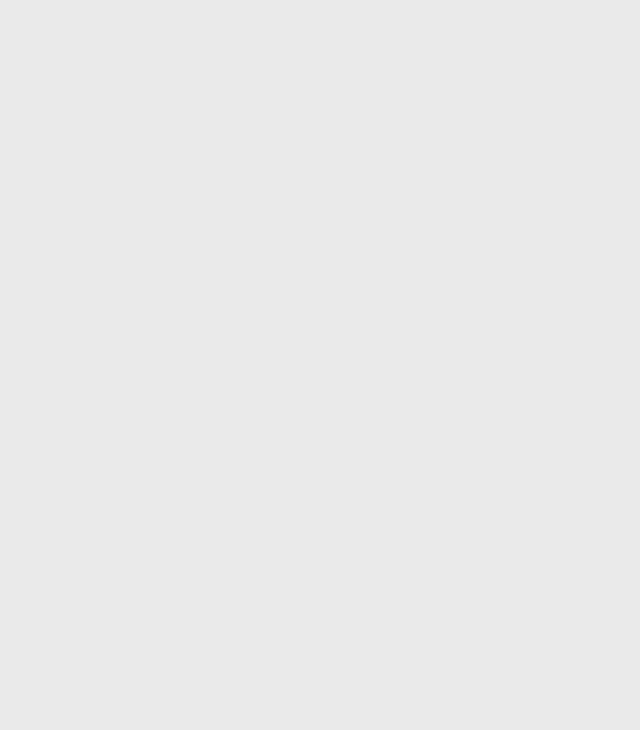
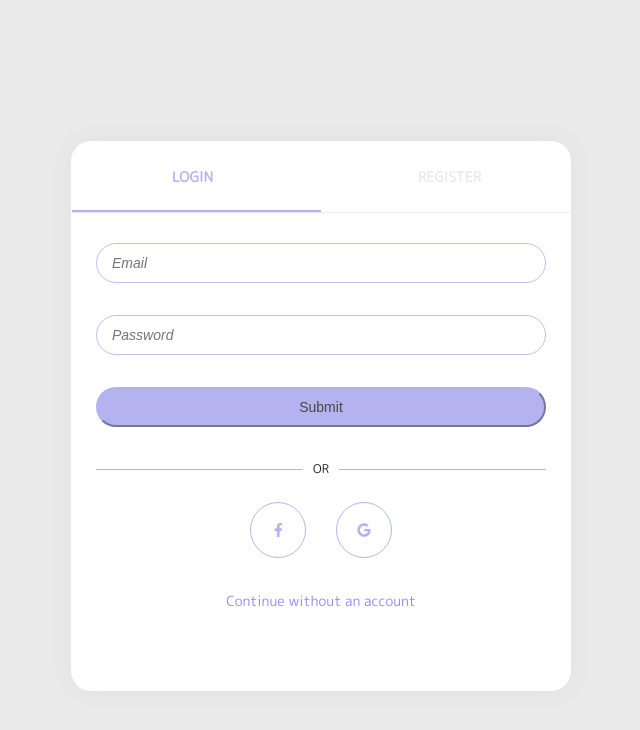
Before and after one commit to mvn-tienle2-dn/Todo-PWA, a Vue app in the folder todo-vue-pwa/: page /login in a window 1280 px wide. Shown: the top 730 px of the page, without its empty margins (319-959 px from the left). Built offline with nearby package versions, Linux system fonts and the light colour scheme.

Commit message:
Change auth page

```diff
--- a/todo-vue-pwa/src/assets/styling/modules/_all.scss
+++ b/todo-vue-pwa/src/assets/styling/modules/_all.scss
@@ -2,3 +2,4 @@
 @import 'form';
 @import 'checkbox';
 @import 'loading';
+@import 'tabs';
--- /dev/null
+++ b/todo-vue-pwa/src/assets/styling/modules/_tabs.scss
@@ -0,0 +1,43 @@
+.list-auth-tab {
+  @include pxRem(margin, 0 -32 30);
+  @extend %flex-between;
+  border-bottom: 1px solid map-get($color, border-light);
+  flex-grow: 2;
+  position: relative;
+  .auth-tab {
+    @include pxRem(padding-bottom, 25);
+    width: 50%;
+    text-align: center;
+    position: relative;
+    font-weight: 700;
+    color: map-get($color, border-light);
+    text-transform: uppercase;
+    transition: color .5s linear;
+    &:after {
+      @include pxRem(height, 2);
+      position: absolute;
+      left: 0;
+      bottom: 0;
+      width: 100%;
+      background-color: map-get($color, primary);
+      content: "";
+      transition: left .5s ease;
+    }
+    &:last-child {
+      &:after {
+        left: -100%;
+      }
+    }
+    &:first-child {
+      &:after {
+        left: 100%;
+      }
+    }
+  }
+  .router-link-exact-active {
+    color: map-get($color, primary);
+    &:after {
+      left: 0 !important;
+    }
+  }
+}
--- a/todo-vue-pwa/src/assets/styling/pages/_auth.scss
+++ b/todo-vue-pwa/src/assets/styling/pages/_auth.scss
@@ -22,7 +22,7 @@
     @include pxRem(border-radius, 20);
     @include pxRem(font-size, map-get($font-size, md));
     display: block;
-    width: 90%;
+    width: 100%;
     line-height: normal;
     background-color: map-get($color, white);
     border: 1px solid map-get($color, violet);
@@ -118,9 +118,11 @@
   }
 
   .btn-primary {
-    width: 90%;
+    width: 100%;
     color: map-get($color, btn-text);
     border-color: map-get($color, primary);
+    display: inherit;
+    margin: 0 auto;
   }
   .action {
     .btn {
@@ -155,7 +157,7 @@
       &:after {
         content: "";
         display: block;
-        width: 90%;
+        width: 100%;
         height: 90%;
         top: -110%;
         left: 0;
@@ -200,7 +202,7 @@
 
   .login-or {
     @include pxRem(margin, 32 auto);
-    width: 90%;
+    width: 100%;
     border-bottom: 1px solid map-get($color, primary);
     .pros {
       @include pxRem(margin-bottom, -10);
@@ -230,4 +232,15 @@
     color: map-get($color, err);
     display: block;
   }
+  .action {
+    @extend %flex-centered;
+    .social-item {
+      @include pxRem(width, 70);
+      @include pxRem(height, 70);
+      @include pxRem(line-height, 70);
+      @include pxRem(margin, 0 20);
+      border: 1px solid map-get($color, border);
+      border-radius: 50%;
+    }
+  }
 }
--- a/todo-vue-pwa/src/components/features/SignIn.vue
+++ b/todo-vue-pwa/src/components/features/SignIn.vue
@@ -14,7 +14,9 @@
       <div class="action">
         <button type="button" class="btn btn-fb" @click="signinWithFB()"><i class="fab fa-facebook-f"></i></button>
         <button type="button" class="btn btn-google" @click="signinWithGoogle()"><i class="fab fa-google"></i></button>
-        <a class="link-not-account" href="/todos">Continue without an account</a>
+      </div>
+      <div class="text-centered">
+        <router-link class="link-not-account" to="/todos">Continue without an account</router-link>
       </div>
     </form>
   </div>
--- a/todo-vue-pwa/src/router/index.ts
+++ b/todo-vue-pwa/src/router/index.ts
@@ -24,6 +24,16 @@ const router = new Router({
       name: 'auth',
       component: () => import(/* webpackChunkName: "auth" */ '../views/Auth.vue'),
     },
+    {
+      path: '/login',
+      name: 'login',
+      component: () => import(/* webpackChunkName: "auth" */ '../views/LogIn.vue'),
+    },
+    {
+      path: '/signup',
+      name: 'signup',
+      component: () => import(/* webpackChunkName: "auth" */ '../views/SignUp.vue'),
+    },
   ],
 });
 
--- a/todo-vue-pwa/src/store/mutations.ts
+++ b/todo-vue-pwa/src/store/mutations.ts
@@ -100,8 +100,10 @@ export default {
     state.isSignin = true;
     firebase.auth().signInWithEmailAndPassword(payload.email, payload.password).then(
       (user: any) => {
-        state.user.email = user.user.email || '';
-        state.user.uid = user.user.uid || '';
+        if (state.user) {
+          state.user.email = user.user.email || '';
+          state.user.uid = user.user.uid || '';
+        }
         localStorage.setItem('uid', user.user.uid);
         router.push('/todos');
         state.err = '';
--- /dev/null
+++ b/todo-vue-pwa/src/views/LogIn.vue
@@ -0,0 +1,25 @@
+<template>
+  <div class="page-auth">
+    <div class="site-wrapper">
+      <div class="form-wrapper">
+        <div class="box">
+          <ul class="list-auth-tab">
+            <router-link tag="li" class="auth-tab" class-active="active" to="login" exact>Login</router-link>
+            <router-link tag="li" class="auth-tab" class-active="active" to="signup" exact>Register</router-link>
+          </ul>
+          <SignIn/>
+        </div>
+      </div>
+    </div>
+  </div>
+</template>
+
+<script lang="ts">
+  import SignIn from '../components/features/SignIn.vue';
+  export default ({
+    name: 'Auth',
+    components: {
+      SignIn,
+    },
+  });
+</script>
--- /dev/null
+++ b/todo-vue-pwa/src/views/SignUp.vue
@@ -0,0 +1,25 @@
+<template>
+  <div class="page-auth">
+    <div class="site-wrapper">
+      <div class="form-wrapper">
+        <div class="box">
+          <ul class="list-auth-tab">
+            <router-link tag="li" class="auth-tab" class-active="active" to="login" exact>Login</router-link>
+            <router-link tag="li" class="auth-tab" class-active="active" to="signup" exact>Register</router-link>
+          </ul>
+          <SignUp/>
+        </div>
+      </div>
+    </div>
+  </div>
+</template>
+
+<script lang="ts">
+  import SignUp from '../components/features/SignUp.vue';
+  export default ({
+    name: 'Auth',
+    components: {
+      SignUp,
+    },
+  });
+</script>
```
